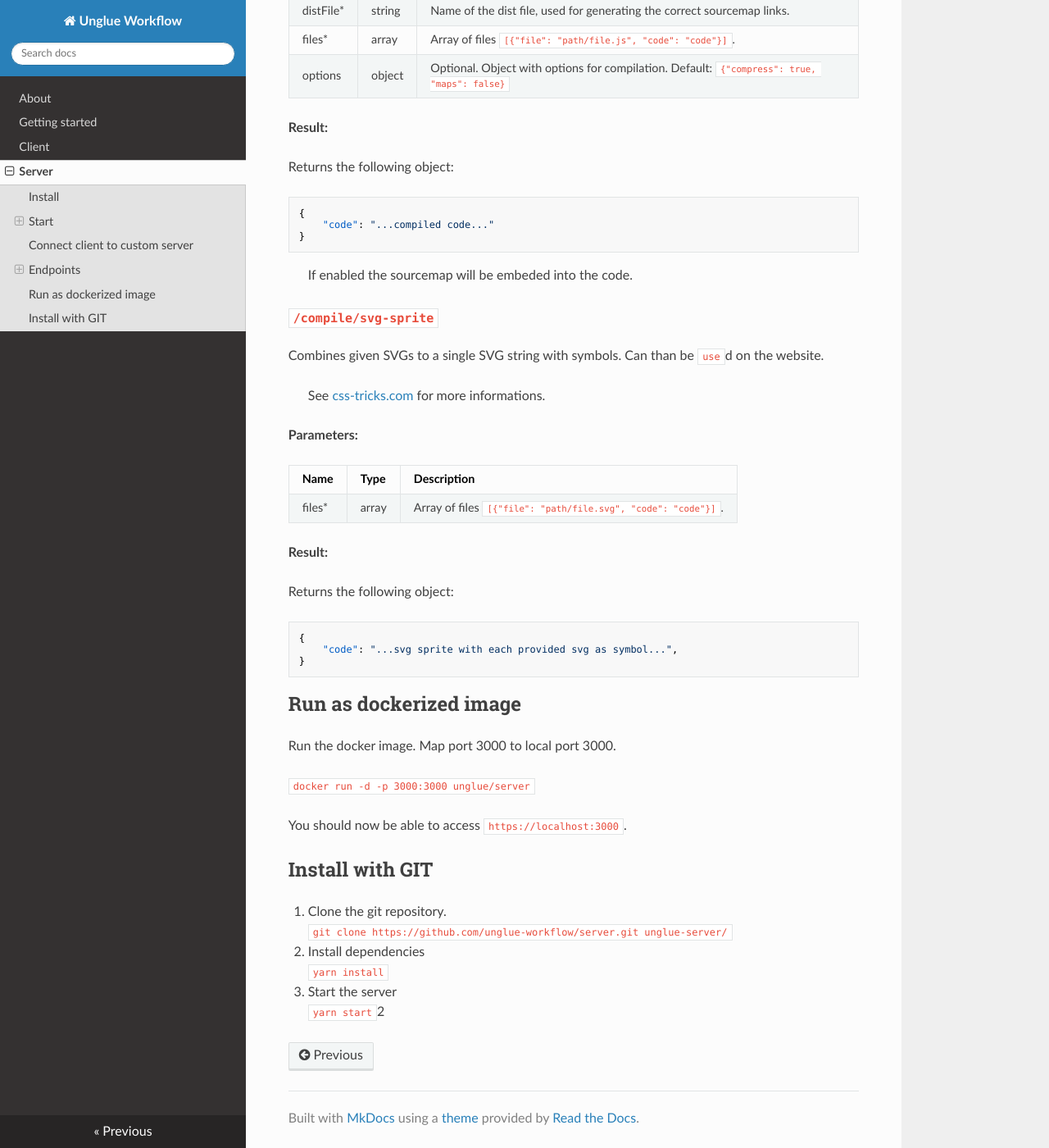
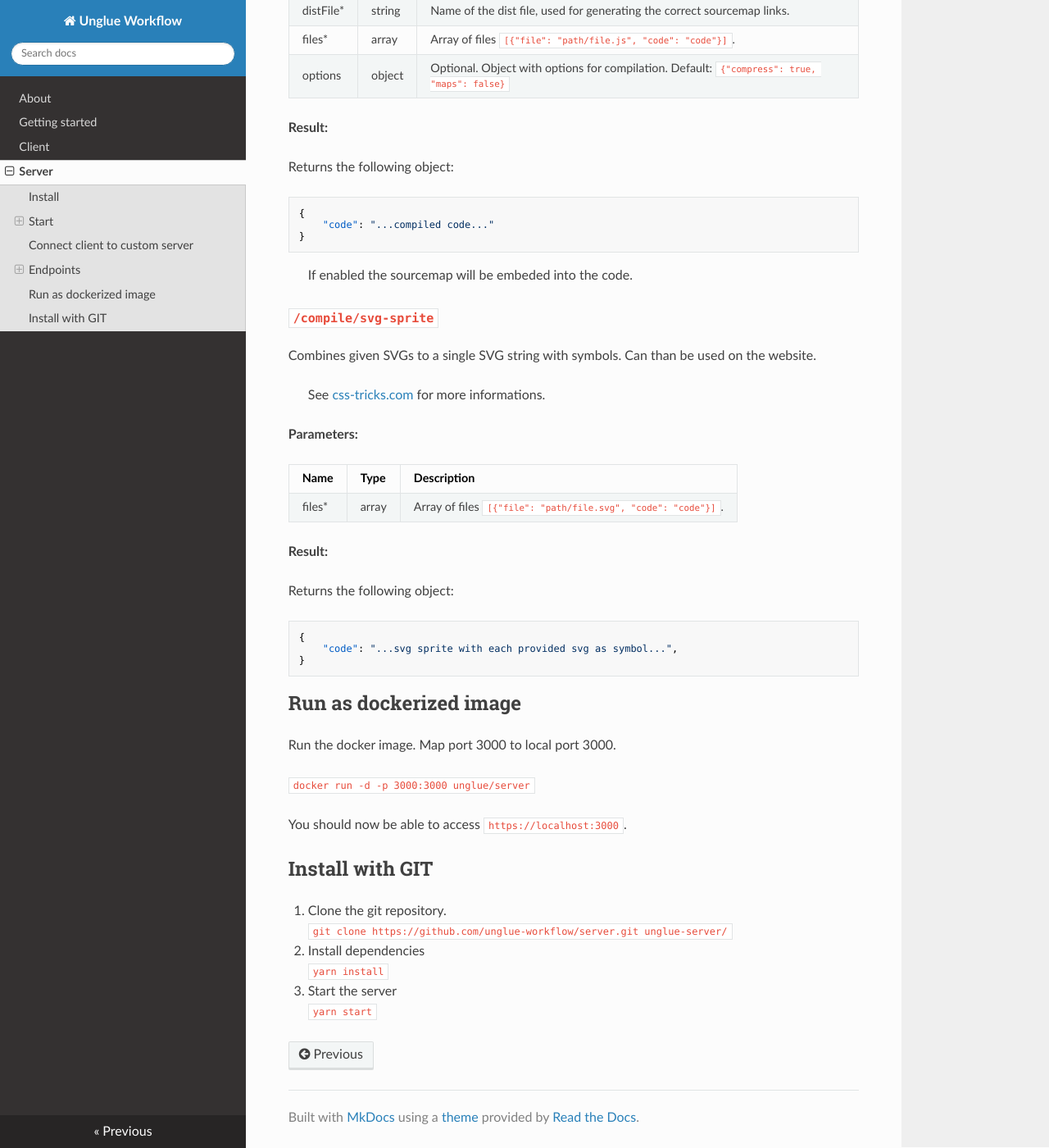
Before and after one commit to frontend-workflow-cloud-compiler/docs, an MkDocs documentation site: the page built from docs/server.md, in a window 1280 px wide and 1400 px high, scrolled down 2118 px. Shown: the whole window at 82% size. Built offline with MkDocs 1.6.1, drawn with Linux system fonts in a browser that asks for light colours; nearby versions of some CDN libraries; old or Windows-style settings are respelled for this version of MkDocs.

Commit message:
Update server.md

```diff
--- a/docs/server.md
+++ b/docs/server.md
@@ -109,7 +109,7 @@ Returns the following object:
 
 ### `/compile/svg-sprite`
 
-Combines given SVGs to a single SVG string with symbols. Can than be `use`d on the website.
+Combines given SVGs to a single SVG string with symbols. Can than be used on the website.
 
 > See [css-tricks.com](https://css-tricks.com/svg-use-with-external-reference-take-2/) for more informations.
 
@@ -146,4 +146,4 @@ You should now be able to access `https://localhost:3000`.
 	`yarn install`
 
 3. Start the server
-	`yarn start`2
+	`yarn start`
```
